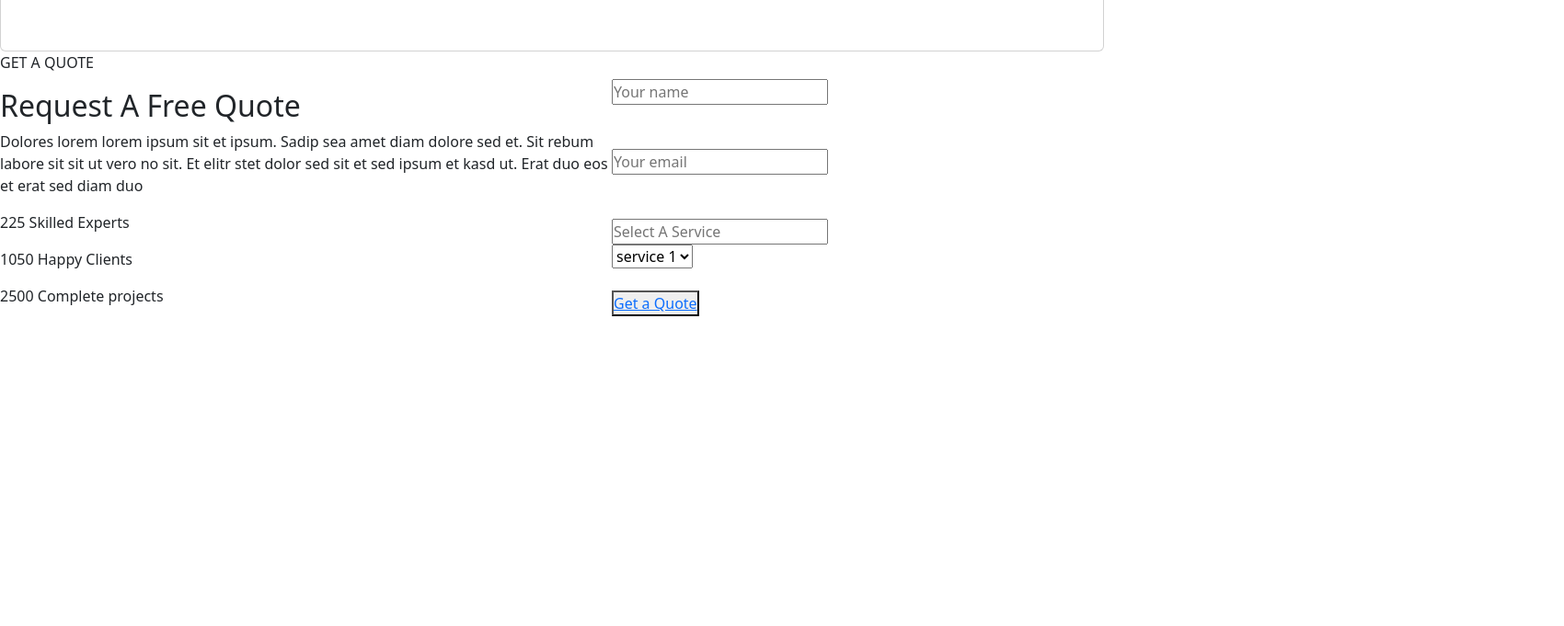
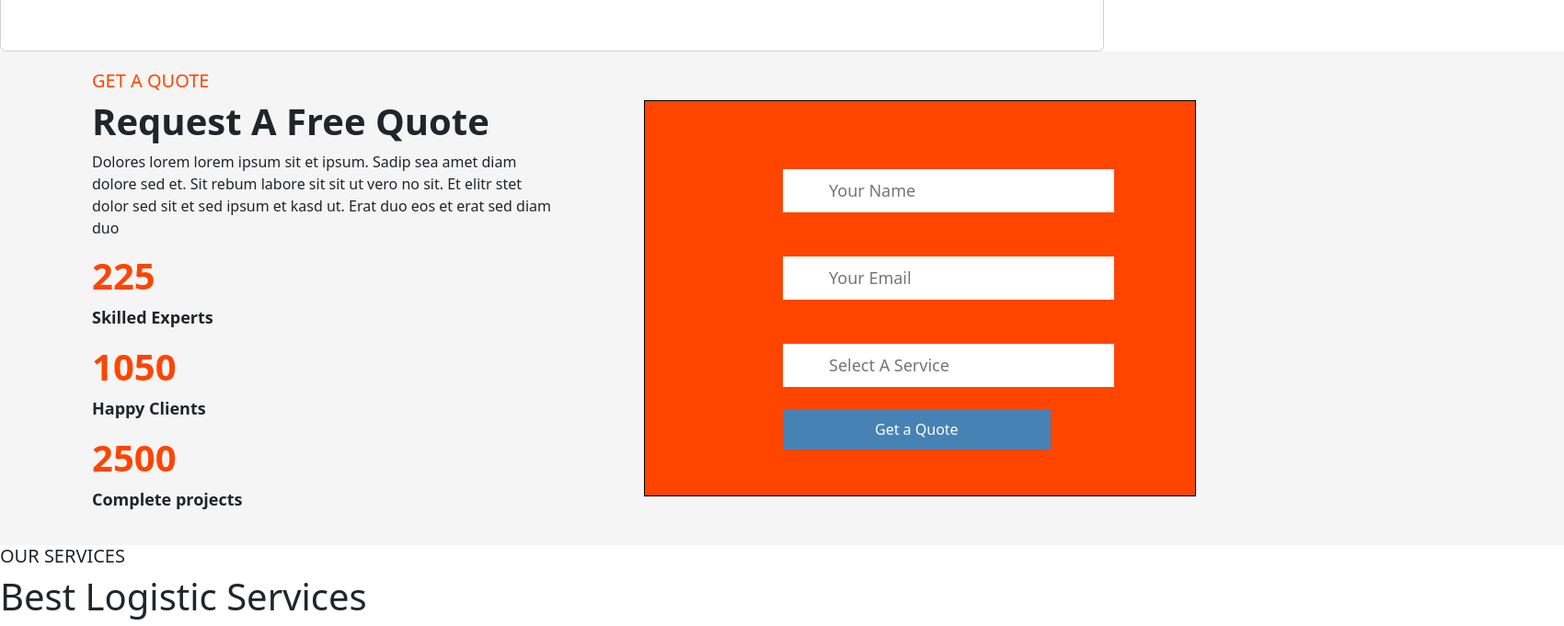
Before and after one commit to igneciouskj/second-project, a website: page pro.html in a window 1280 px wide. Shown: the part 1299-1980 px from the top of the page at 92% size, 1700 px wide, since content can reach past the window. Before the commit the page ends 1649 px from the top, so only its background shows below. Drawn offline with nearby package versions, Linux system fonts and the light colour scheme.

Commit message:
Updated file with new content

```diff
--- a/pro.css
+++ b/pro.css
@@ -155,6 +155,60 @@
 
 .card2{
     display: flex;
-    width: 900px;
+    width: 1700px;
     align-items: center;
+    background-color:whitesmoke;
 }
+.card-text{
+    padding:20px 100px;
+}
+.card-text h5{
+    color: orangered;
+
+}
+.card-text h2 {
+    font-weight: bold;
+    font-size: 40px;
+}
+.numbers h2{
+    display: flex;
+  color: orangered;
+}
+.numbers p{
+    font-weight: bold;
+    font-size: 18px;
+}
+.form1{
+    border: 1px solid black;
+    margin-right: 400px;
+    width: 600px;
+    padding: 50px 150px;
+    overflow: hidden;
+    box-shadow: 0 2px 8px rgba;
+    background-color: orangered;
+}
+.form1 input{
+    flex: 1;
+   font-size: 18px;
+   padding: 10px 50px;
+   border: none;
+   outline: none;
+}
+.form button{
+    padding: 10px 50px;
+    background-color:steelblue;
+    border: none;
+    cursor: pointer;
+    transition: background-color 0.2s;
+
+}
+.form a{
+    display: flex;
+    text-decoration: none;
+    color: white;
+    padding: 0px 50px;
+}
+.form button:hover{
+    background-color: black;
+
+}
--- a/pro.html
+++ b/pro.html
@@ -63,26 +63,29 @@
         </div>
   <div class="card2">
     <div class="card-text">
-        <p>GET A QUOTE</p>
+        <h5 class="rd text">GET A QUOTE</h5>
         <h2>Request A Free Quote</h2>
         <p>Dolores lorem lorem ipsum sit et ipsum. Sadip sea amet diam dolore sed et. Sit rebum labore sit sit ut vero no sit. Et elitr stet dolor sed sit et sed ipsum et kasd ut. Erat duo eos et erat sed diam duo</p>
         <div class="numbers">
-            <p>225 Skilled Experts</p>
-            <p>1050 Happy Clients</p>
-            <p>2500 Complete projects</p>
+            <h2>225</h2>
+            <p> Skilled Experts</p>
+            <h2>1050</h2>
+            <p>Happy Clients</p>
+            <h2>2500</h2>
+            <p>Complete projects</p>
         </div>
         </div>
         <div class="form">
-            <form action="">
+            <form class="form1">
                  <label id="name"></label>
-                 <input type="name" placeholder="Your name"required>
+                 <input type="name" placeholder="Your Name"required>
                   <br><br>
                   <label id="email"></label>
-                  <input type="email" placeholder="Your email">
+                  <input type="email" placeholder="Your Email">
                  <br><br>
                  <label id="email"></label>
                   <input type="email" placeholder="Select A Service">
-                  <select name="service" id="select-button">
+                  <!-- <select name="service" id="select-button">
                      <option>
                   service 1
                   </option>
@@ -92,13 +95,20 @@
                   <option>
                   service 3
                   </option>
-                  </select>
+                  </select> -->
                   <br><br>
-                 <button class="button2"><a href="/quote.html">  Get a Quote</a></button>
+                 <button class="button2"><a href="quote.html">  Get a Quote</a></button>
             </form>
         </div>
   </div>
+<!-- third-section -->
+  <div class="card3">
+  <h5>OUR SERVICES</h5>
+  <h1>Best Logistic Services</h1>
+  <div class="4logo">
 
+  </div>
+  </div>
 </body>
 
 </html>
```
